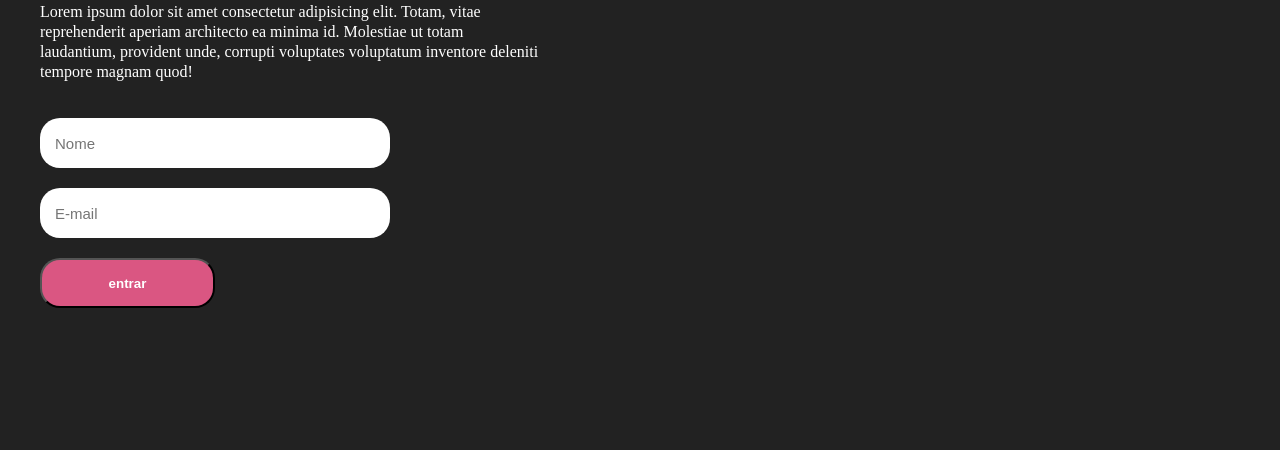
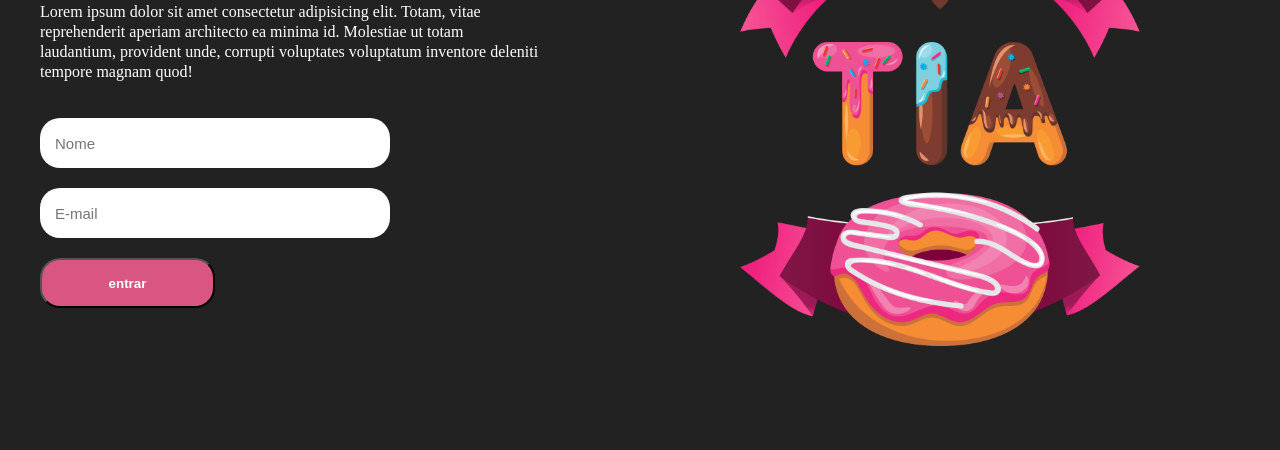
Before and after one commit to ismaileRodrigues/landing-don, a plain HTML site: page index.html in a window 1280 px wide. Shown: the part 350-800 px from the top of the page. Drawn offline with Linux system fonts and the light colour scheme.

Commit message:
Update index.html

```diff
--- a/index.html
+++ b/index.html
@@ -42,7 +42,7 @@
 
         </aside>
         <article>
-            <img src="./components/fonts/images/donuts_dark.png">
+            <img src="componentes/fonts/images/donuts_dark.png">
         </article>
     </main>
 
```
